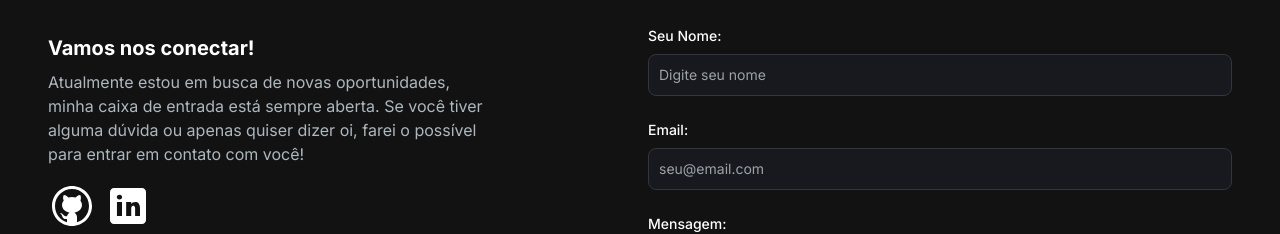
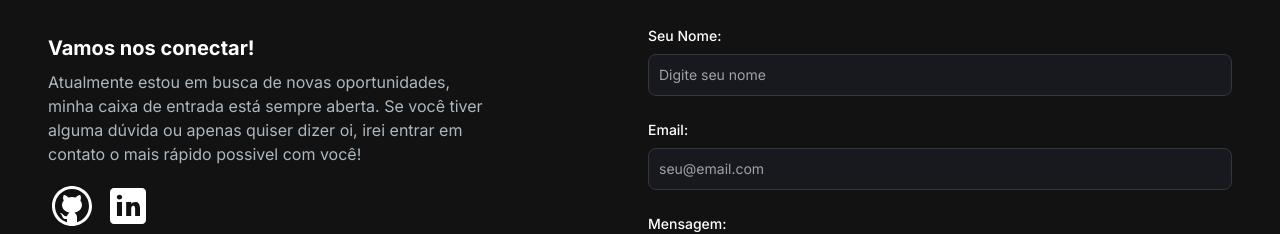
Before and after one commit to ArthurVieiraaa/myPortfolio, a Next.js app: page / in a window 1280 px wide. Shown: the part 2018-2252 px from the top of the page. Built offline with nearby package versions, Linux system fonts and the light colour scheme.

Commit message:
mudando contato e link do portfolio

```diff
--- a/src/app/components/EmailSection.jsx
+++ b/src/app/components/EmailSection.jsx
@@ -55,7 +55,7 @@ const EmailSection = () => {
         </h5>
         <p className="text-[#ADB7BE] mb-4 max-w-md">
           {" "}
-          Atualmente estou em busca de novas oportunidades, minha caixa de entrada está sempre aberta. Se você tiver alguma dúvida ou apenas quiser dizer oi, farei o possível para entrar em contato com você!
+          Atualmente estou em busca de novas oportunidades, minha caixa de entrada está sempre aberta. Se você tiver alguma dúvida ou apenas quiser dizer oi, irei entrar em contato o mais rápido possivel com você!
         </p>
         <div className="socials flex flex-row gap-2">
           <Link href="https://github.com/ArthurVieiraaa">
--- a/src/app/components/ProjectsSection.jsx
+++ b/src/app/components/ProjectsSection.jsx
@@ -21,7 +21,7 @@ const projectsData = [
     image: "/images/projects/2.png",
     tag: ["Todos", "Web"],
     gitUrl: "https://github.com/ArthurVieiraaa/myPortfolio",
-    previewUrl: "/",
+    previewUrl: "https://arthurvieirabruske.netlify.app/",
   },
   // {
   //   id: 3,
```
